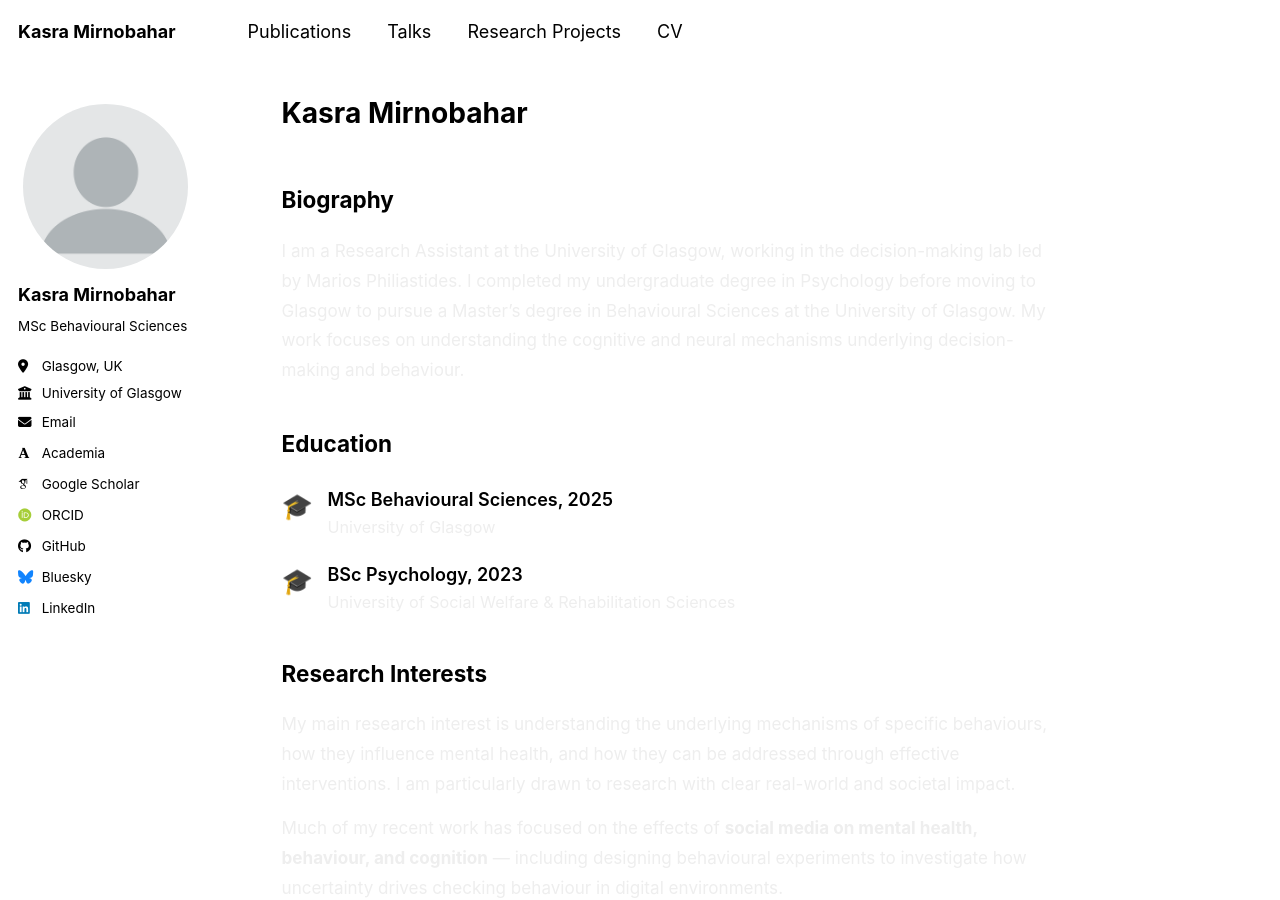
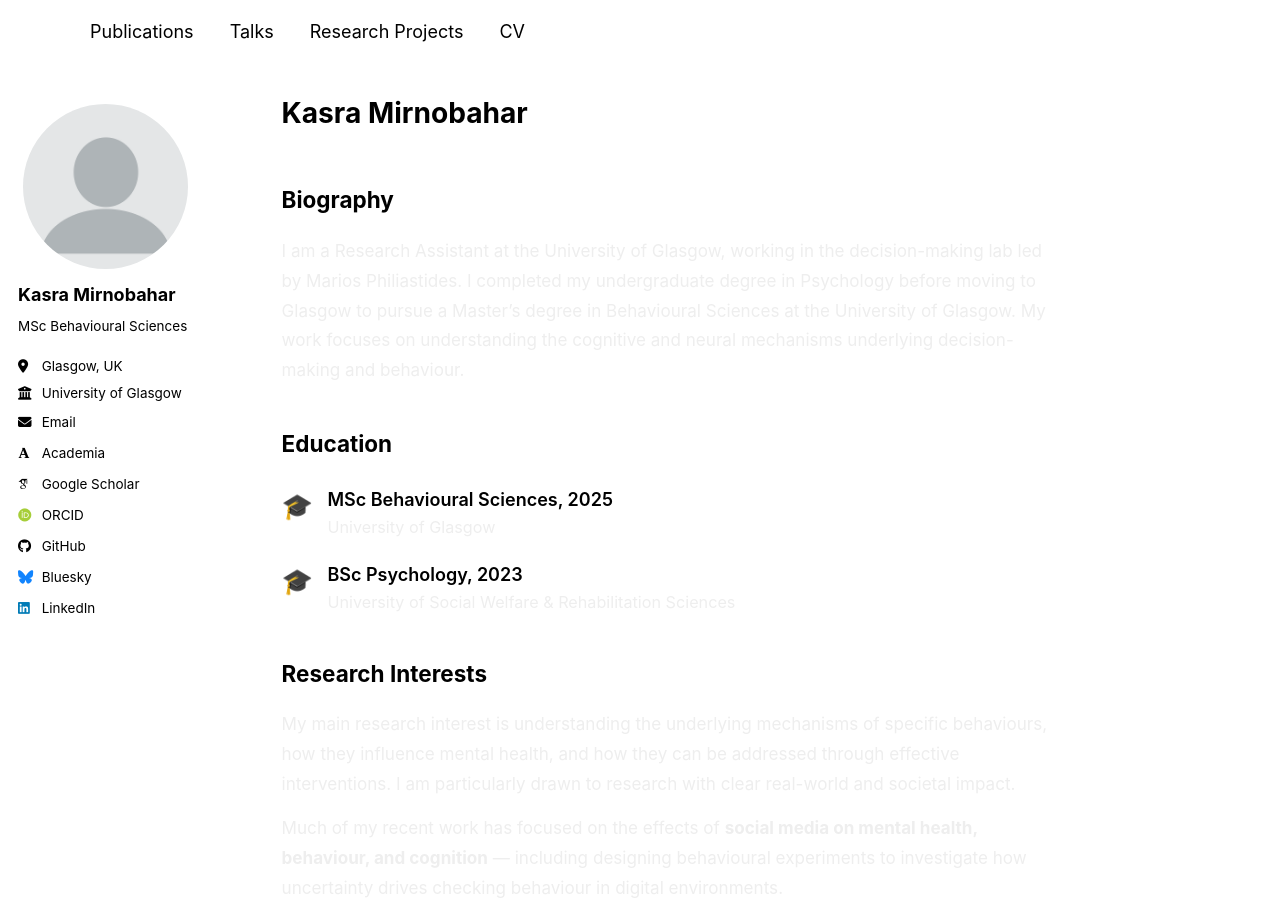
Before and after one commit to KasraMirnobahar/KasraMirnobahar.github.io, a Jekyll site: the page built from _pages/about.md, in a window 1280 px wide and 900 px high. Built offline with Jekyll 4.4.1, drawn with Linux system fonts in a browser that asks for light colours; some web fonts are replaced; a script bundle is joined from its source files by our own code; library files that are not in the unit come from our copies.

Commit message:
Update _config.yml

```diff
--- a/_config.yml
+++ b/_config.yml
@@ -9,9 +9,9 @@
 # Basic Site Settings
 locale                   : "en-US"
 site_theme               : "mint" # The available themes options are "default", "air", "sunrise", "mint", "dirt" and "contrast"
-title                    : "Kasra Mirnobahar"
-title_separator          : "-"
-name                     : ""
+title                    : ""
+title_separator          : ""
+name                     : "Kasra Mirnobahar"
 description              : &description "Msc Behavioural Sciences"   # Update this with a general description of your site, this is the default if not overridden by a page
 url                      : https://kasramirnobahar.github.io # The base hostname & protocol for your site e.g. "https://[your GitHub username].github.io",
                                                            # or if you already have some other page hosted on Github then use "https://[your GitHub username].github.io/[Your Repo Name]"
```
